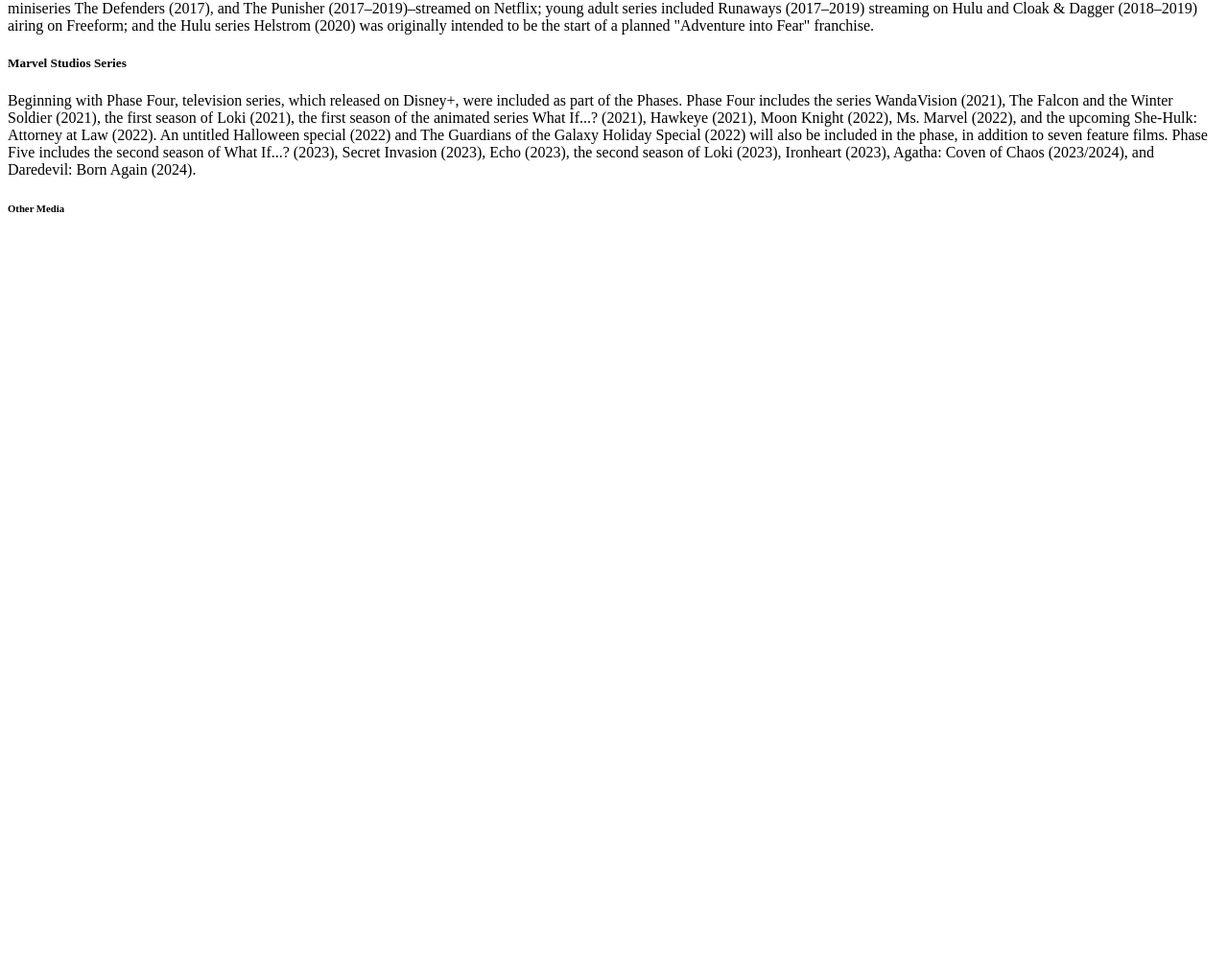
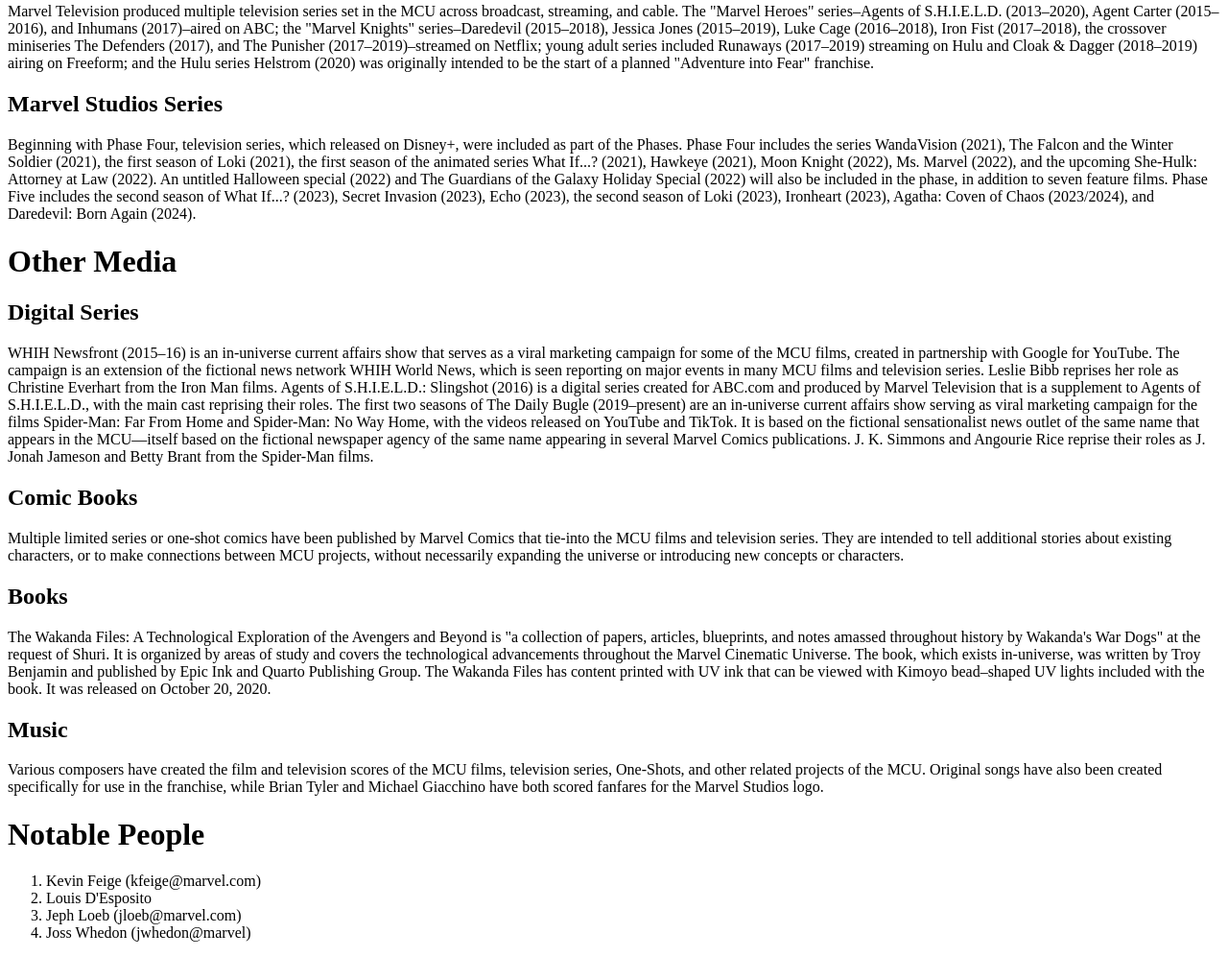
Before and after one commit to uc-media-production/html-fundamentals-liamp76, a plain HTML site: page movies.html in a window 1280 px wide. Shown: the part 699-1696 px from the top of the page at 96% size. Before the commit the page ends 947 px from the top, so only its background shows below. Drawn offline with Linux system fonts and the light colour scheme.

Commit message:
Worked more on movies

```diff
--- a/movies.html
+++ b/movies.html
@@ -18,18 +18,40 @@
     The franchise has been commercially successful and generally received positive reviews. It has inspired other film and television studios to attempt similar shared universes, and has also inspired several themed attractions, an art exhibit, television specials, guidebooks for each film, multiple tie-in video games, and commercials.
 </p>
 <body>
-<h2>Feature Films</h2>
+<h1>Feature Films</h1>
 <p>The first three phases are collectively known as "The Infinity Saga". Phase One consists of Iron Man (2008), The Incredible Hulk (2008), Iron Man 2 (2010), Thor (2011), and Captain America: The First Avenger (2011), and concludes with the crossover film The Avengers (2012). Phase Two comprises Iron Man 3 (2013), Thor: The Dark World (2013), Captain America: The Winter Soldier (2014), Guardians of the Galaxy (2014), Avengers: Age of Ultron (2015), and Ant-Man (2015).Captain America: Civil War (2016) is the first film of Phase Three, and is followed by Doctor Strange (2016), Guardians of the Galaxy Vol. 2 (2017), Spider-Man: Homecoming (2017), Thor: Ragnarok (2017), Black Panther (2018), Avengers: Infinity War (2018), Ant-Man and the Wasp (2018), Captain Marvel (2019), Avengers: Endgame (2019), and Spider-Man: Far From Home (2019).
 </p>
-<h3>The Multiverse Saga</h3>
+<h2>The Multiverse Saga</h2>
 <p>The second three phases are collectively known as "The Multiverse Saga", and include television series on Disney+. Phase Four includes Black Widow (2021), Shang-Chi and the Legend of the Ten Rings (2021), Eternals (2021), Spider-Man: No Way Home (2021), Doctor Strange in the Multiverse of Madness (2022), Thor: Love and Thunder (2022), and Black Panther: Wakanda Forever (2022).
     Phase Five begins with Ant-Man and the Wasp: Quantumania (2023), followed by Guardians of the Galaxy Vol. 3 (2023), The Marvels (2023), Blade (2023), Captain America: New World Order (2024), and Thunderbolts (2024). Phase Six begins with Fantastic Four (2024), and will conclude with Avengers: The Kang Dynasty (2025) and Avengers: Secret Wars (2025).
 </p>
-<h4>Television series</h4>
+<h1>Television series</h1>
 <p>Marvel Television produced multiple television series set in the MCU across broadcast, streaming, and cable. The "Marvel Heroes" series–Agents of S.H.I.E.L.D. (2013–2020), Agent Carter (2015–2016), and Inhumans (2017)–aired on ABC; the "Marvel Knights" series–Daredevil (2015–2018), Jessica Jones (2015–2019), Luke Cage (2016–2018), Iron Fist (2017–2018), the crossover miniseries The Defenders (2017), and The Punisher (2017–2019)–streamed on Netflix; young adult series included Runaways (2017–2019) streaming on Hulu and Cloak & Dagger (2018–2019) airing on Freeform; and the Hulu series Helstrom (2020) was originally intended to be the start of a planned "Adventure into Fear" franchise.</p>
-<h5>Marvel Studios Series</h5>
+<h2>Marvel Studios Series</h2>
 <p>Beginning with Phase Four, television series, which released on Disney+, were included as part of the Phases. Phase Four includes the series WandaVision (2021), The Falcon and the Winter Soldier (2021), the first season of Loki (2021), the first season of the animated series What If...? (2021), Hawkeye (2021), Moon Knight (2022), Ms. Marvel (2022), and the upcoming She-Hulk: Attorney at Law (2022). An untitled Halloween special (2022) and The Guardians of the Galaxy Holiday Special (2022) will also be included in the phase, in addition to seven feature films. Phase Five includes the second season of What If...? (2023), Secret Invasion (2023), Echo (2023), the second season of Loki (2023), Ironheart (2023), Agatha: Coven of Chaos (2023/2024), and Daredevil: Born Again (2024).</p>
-<h6>Other Media</h6>
+<h1>Other Media</h1>
 
+<h2>Digital Series</h2>
+<p>WHIH Newsfront (2015–16) is an in-universe current affairs show that serves as a viral marketing campaign for some of the MCU films, created in partnership with Google for YouTube. The campaign is an extension of the fictional news network WHIH World News, which is seen reporting on major events in many MCU films and television series. Leslie Bibb reprises her role as Christine Everhart from the Iron Man films.
+
+    Agents of S.H.I.E.L.D.: Slingshot (2016) is a digital series created for ABC.com and produced by Marvel Television that is a supplement to Agents of S.H.I.E.L.D., with the main cast reprising their roles.
+
+    The first two seasons of The Daily Bugle (2019–present) are an in-universe current affairs show serving as viral marketing campaign for the films Spider-Man: Far From Home and Spider-Man: No Way Home, with the videos released on YouTube and TikTok. It is based on the fictional sensationalist news outlet of the same name that appears in the MCU—itself based on the fictional newspaper agency of the same name appearing in several Marvel Comics publications. J. K. Simmons and Angourie Rice reprise their roles as J. Jonah Jameson and Betty Brant from the Spider-Man films.
+</p>
+<h2> Comic Books</h2>
+<p>Multiple limited series or one-shot comics have been published by Marvel Comics that tie-into the MCU films and television series. They are intended to tell additional stories about existing characters, or to make connections between MCU projects, without necessarily expanding the universe or introducing new concepts or characters.
+</p>
+<h2>Books</h2>
+<p>The Wakanda Files: A Technological Exploration of the Avengers and Beyond is "a collection of papers, articles, blueprints, and notes amassed throughout history by Wakanda's War Dogs" at the request of Shuri. It is organized by areas of study and covers the technological advancements throughout the Marvel Cinematic Universe. The book, which exists in-universe, was written by Troy Benjamin and published by Epic Ink and Quarto Publishing Group. The Wakanda Files has content printed with UV ink that can be viewed with Kimoyo bead–shaped UV lights included with the book. It was released on October 20, 2020.</p>
+<h2>Music</h2>
+<p>Various composers have created the film and television scores of the MCU films, television series, One-Shots, and other related projects of the MCU. Original songs have also been created specifically for use in the franchise, while Brian Tyler and Michael Giacchino have both scored fanfares for the Marvel Studios logo.</p>
+
+<h1>Notable People</h1>
+<ol>
+    <li>Kevin Feige (kfeige@marvel.com)</li>
+    <li>Louis D'Esposito</li>
+    <li>Jeph Loeb (jloeb@marvel.com)</li>
+    <li>Joss Whedon (jwhedon@marvel)</li>
+</ol>
 </body>
 </html>
```
